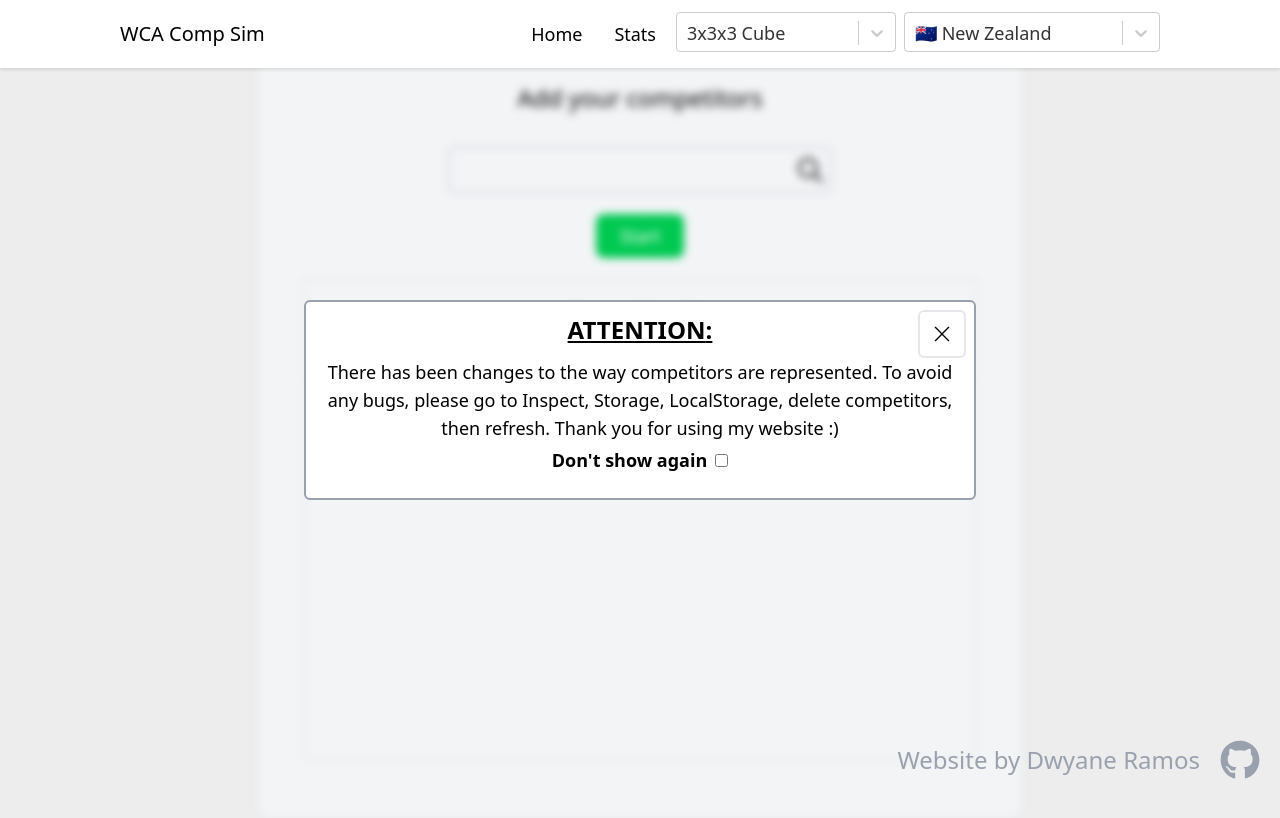
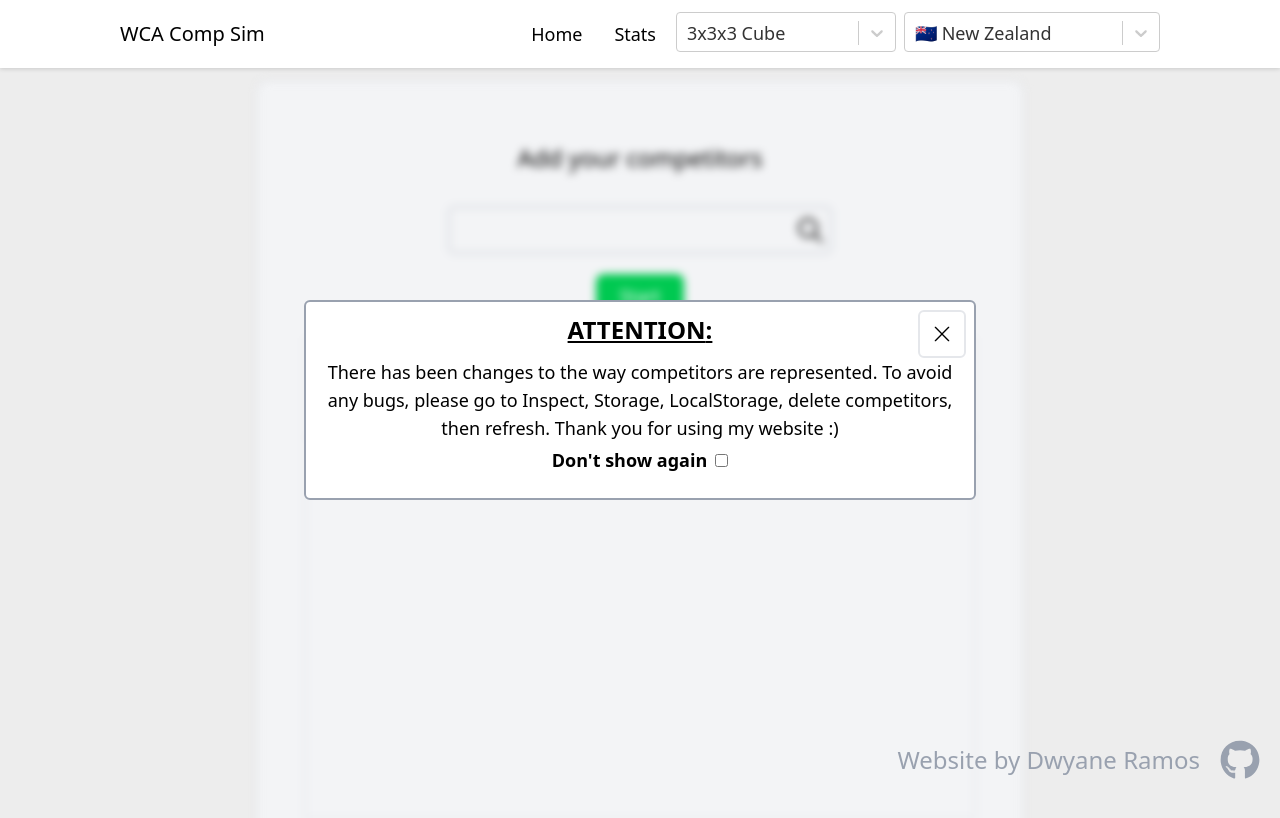
Before and after one commit to dwyaneramos/wca-comp-sim, a React (Vite) app: page / in a window 1280 px wide. Shown: the top 818 px of the page. Built offline with nearby package versions, Linux system fonts and the light colour scheme.

Commit message:
fixed bug where entering before search results load would crash website

```diff
--- a/src/components/sections/SelectCubers.jsx
+++ b/src/components/sections/SelectCubers.jsx
@@ -8,9 +8,9 @@ import {PLAYER_ID} from "../utils/constants.js"
 export const SelectCubers = ({changePage, setCompetitors, competitors, disableApp}) => {
 
   return (
-    <div className= {`flex content-center h-screen justify-center items-center pt-10 ${disableApp ? "blur-xs pointer-events-none": ""}`}>
-      <div className ="flex items-center flex-col mx-auto gap-5 bg-gray-100 items-center rounded-xl  border-2 border-gray-200
-                        w-[95vw] overflow-x-hidden  sm:w-3xl h-200">
+    <div className= {`flex content-center h-screen justify-center   ${disableApp ? "blur-xs pointer-events-none": ""}`}>
+      <div className ="flex flex-col mx-auto gap-5 bg-gray-100 items-center rounded-xl  border-2 border-gray-200
+                        w-[95vw] overflow-x-hidden mt-20 sm:w-3xl h-190">
           <h1 className="text-2xl pb-3 pt-15">Add your competitors</h1>
           <SearchBar setCompetitors = {setCompetitors} competitors = {competitors} disableApp ={disableApp}/>
           <button onClick={() => changePage("Game")} type="" className=" bg-green-500 py-2 cursor-pointer px-6 rounded-lg text-white text-lg">Start</button>
@@ -114,7 +114,7 @@ const SearchBar = ({setCompetitors, competitors, disableApp}) => {
       setCuberIndex((highlightedCuberIndex + 1) % searchResults.length)
     } else if (char === "ArrowUp") {
       setCuberIndex(highlightedCuberIndex == 0 ? searchResults.length - 1 : highlightedCuberIndex - 1)
-    } else if (char === "Enter") {
+    } else if (char === "Enter" && searchResults.length > 0) {
       addPlayer(searchResults[highlightedCuberIndex])
     } else if (char === "Escape") {
       setInput("")
```
